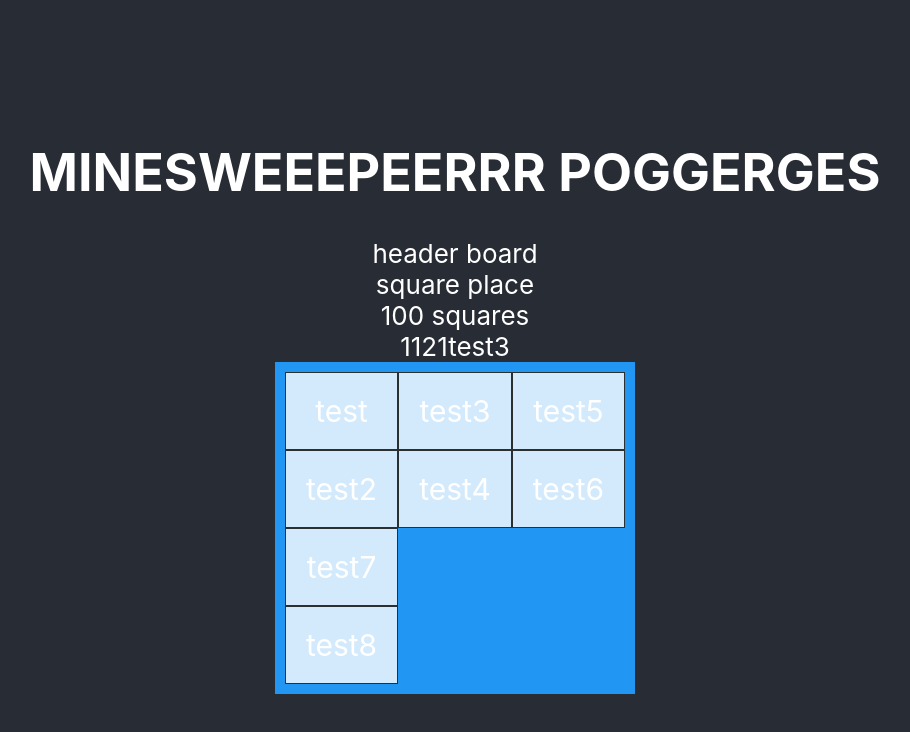
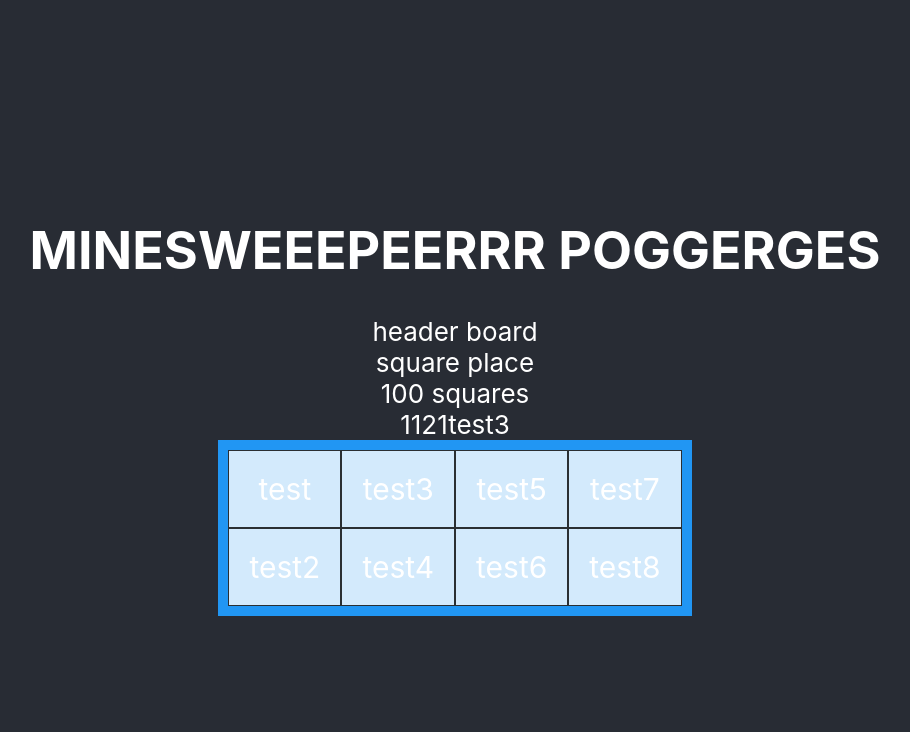
Before and after one commit to thegip/minesweeper, a React (Create React App) app: page / in a window 1280 px wide. Shown: the top 732 px of the page, without its empty margins (185-1095 px from the left). Built offline with nearby package versions, Linux system fonts and the light colour scheme.

Commit message:
display flex

```diff
--- a/src/components/game.css
+++ b/src/components/game.css
@@ -1,9 +1,7 @@
 .container{
-    background-color:green;
-    display: grid;
-  grid-template-columns: auto auto auto;
-  background-color: #2196F3;
-  padding: 10px;
+    display: flex;
+    background-color: #2196F3;
+    padding: 10px;
 }
 
 .row{
@@ -11,12 +9,9 @@
 }
 
 .square{
-    /* height: 200px;
-    width: 200px; */
     background-color: rgba(255, 255, 255, 0.8);
     border: 1px solid rgba(0, 0, 0, 0.8);
     padding: 20px;
     font-size: 30px;
     text-align: center;
-
 }
```
